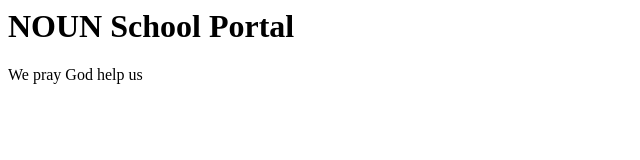
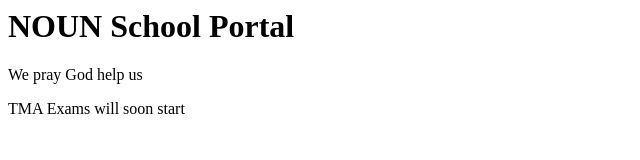
Before and after one commit to UdoEmmanuel/Bass, a plain HTML site: page index.html in a window 1280 px wide. Shown: the whole page, without its empty margins (0-640 px from the left). Drawn offline with Linux system fonts and the light colour scheme.

Commit message:
This is my fourth project

```diff
--- a/index.html
+++ b/index.html
@@ -3,5 +3,6 @@
 <body>
 <h1>NOUN School Portal</h1>
 <p>We pray God help us</p>
+<p>TMA Exams will soon start </p>
 </body>
 </html>
```
